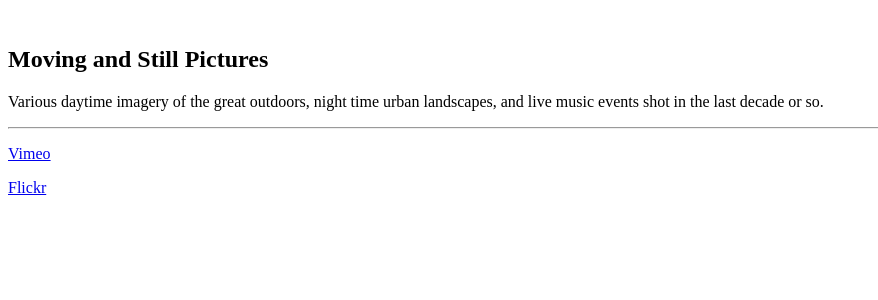
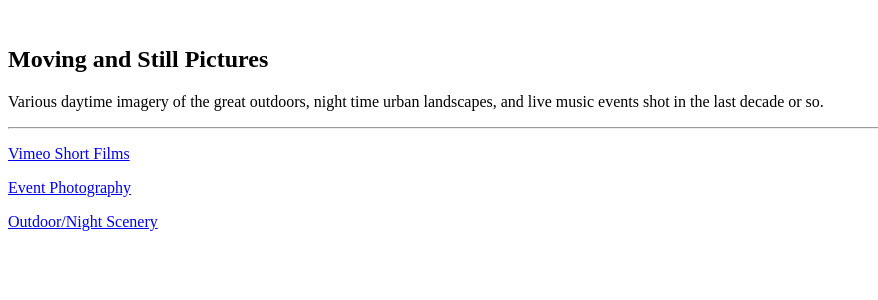
Before and after one commit to jericho1ne/mihaipet.eu, a PHP site: page /film-and-photo.html in a window 1280 px wide. Shown: the top 300 px of the page, without its empty margins (0-878 px from the left). Run offline with PHP 8.4, Linux system fonts and the light colour scheme.

Commit message:
Project thumb size increase to 720, added SKM project, extra flickr link

```diff
--- a/gulpfile.js
+++ b/gulpfile.js
@@ -74,6 +74,7 @@ var createProjectCards = function() {
 				thumb: 		proj['media']['thumb'],
 				title: 		proj['title'],
 				subtitle: 	proj['subtitle'],
+				tech: 		proj['tech'],
 				button: 	proj['button'],
 				link: 		proj['link'],
 			}))
@@ -338,9 +339,9 @@ gulp.task('serve',
 		'clean-html',
 		'copy-html',
 		// 'project-cards',
-		// 'project-pages',
+		'project-pages',
 		'main-headerfooter',
-		// 'project-headerfooter',
+		//'project-headerfooter',
 		'sass',
 		'minify-css',
 		'js-everything',
--- a/src/film-and-photo.html
+++ b/src/film-and-photo.html
@@ -8,8 +8,10 @@
 				Various daytime imagery of the great outdoors, night time urban landscapes, and live music events shot in the last decade or so.
 			</p>
 			<hr>
-			<p><a href="https://vimeo.com/jericho1ne" class="btn btn-primary">Vimeo</a></p>
-			<p><a href="http://flickr.com/photos/jericho1ne/tags/worthy" class="btn btn-primary">Flickr</a></p>
+			<p><a href="https://vimeo.com/jericho1ne" class="btn btn-primary">Vimeo Short Films</a></p>
+			<p><a href="https://www.flickr.com/photos/jericho1ne/tags/eventphotography" class="btn btn-primary">Event Photography</a></p>
+			<p><a href="https://flickr.com/photos/jericho1ne/tags/worthy" class="btn btn-primary">Outdoor/Night Scenery</a></p>
+
 		</div>
 	</div>
 
--- a/src/partials/card-template.html
+++ b/src/partials/card-template.html
@@ -4,6 +4,7 @@
 	<div class="card-block">
 		<h4 class="card-title"><%= title %></h4>
 		<p class="card-text"><%= subtitle %></p>
+		<p class="card-tech"><%= tech %></p>
 		<a href="<%= link %>" class="btn btn-primary-sm">
 			<%= button %>
 		</a>
--- a/src/projects.html
+++ b/src/projects.html
@@ -6,7 +6,7 @@
 		</p>
 	</div>
 
-	<div class="container text-muted">
+	<div class="container-fluid text-muted">
 		<div class="row">
 			<%= projects %>
 		</div>
--- a/src/scss/mixins.scss
+++ b/src/scss/mixins.scss
@@ -80,8 +80,8 @@
 	}
 	.card {
 		// border: 1px solid red;
-		margin: $m*1rem auto;
-		margin-bottom: $m*1.12rem;
+		margin: $m*0.5rem auto;
+		margin-bottom: $m*3em;
 	}
 	.pad-top {
 		padding-top: $m*1.25em;
```
Also changed, not shown: src/partials/project-template.html (+6 -6 lines), src/partials/projects.json (+19 -3 lines), src/scss/local.scss (+6 -1 lines), src/project/find-some-coffee.jpg, src/project/law-offices.jpg, src/project/starter-kit-media.jpg (added), 1 other file.
